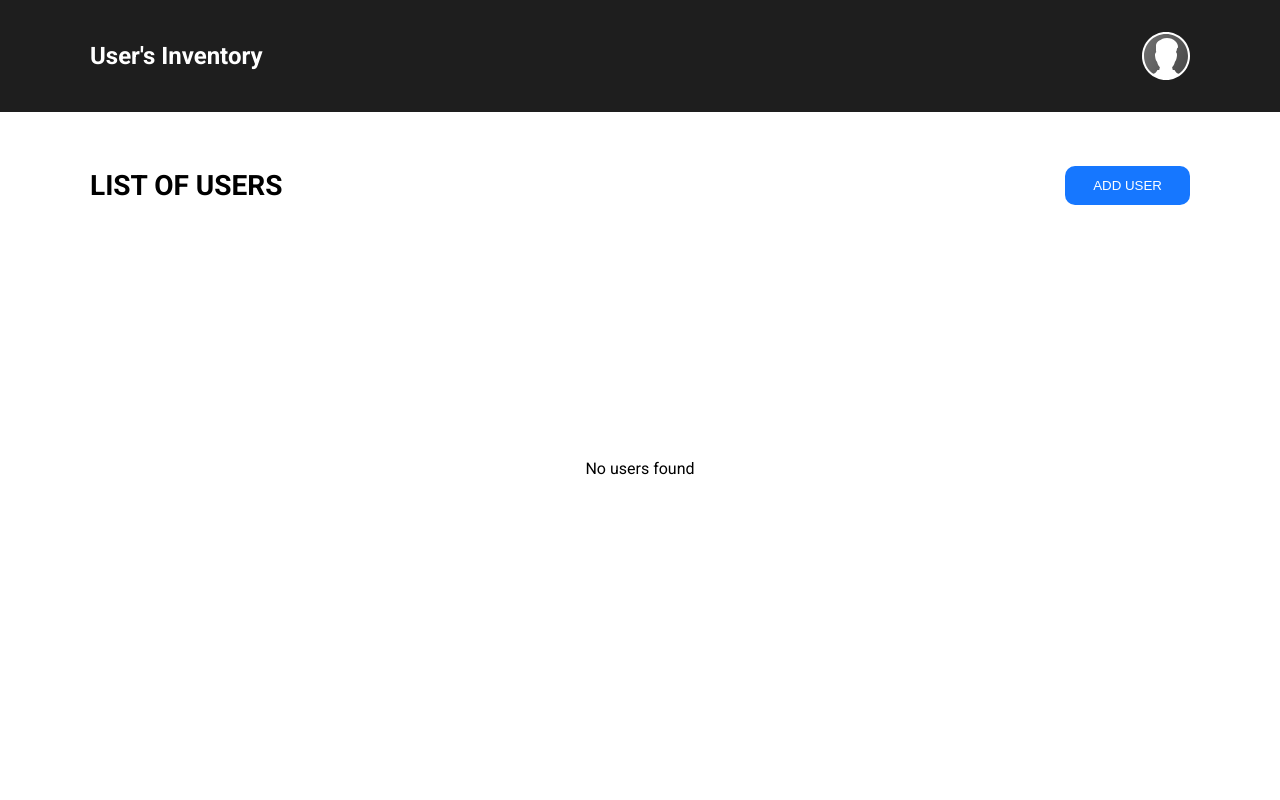
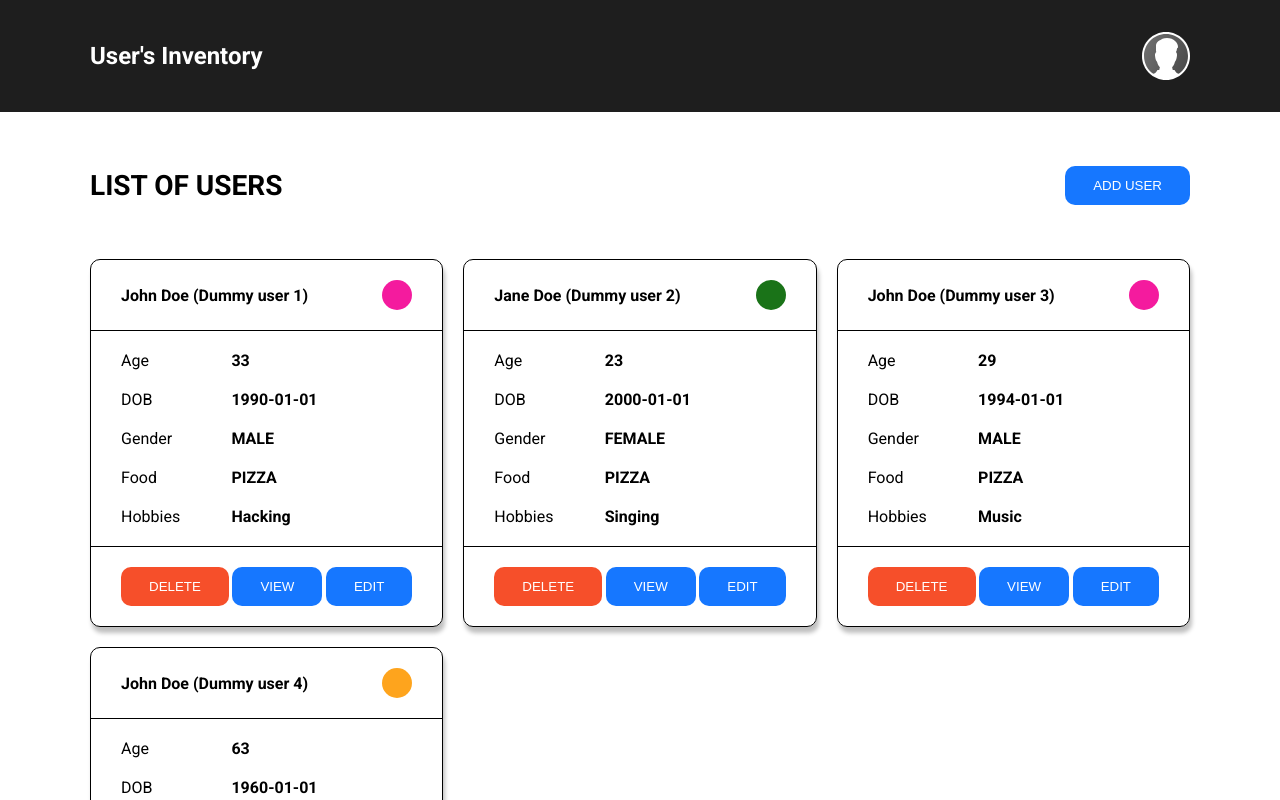
Before and after one commit to SunnyDhanwani/user-inventory, a React (Create React App) app: page / in a window 1280 px wide. Shown: the top 800 px of the page. Built offline with nearby package versions, Linux system fonts and the light colour scheme.

Commit message:
Fixed modal bugs

```diff
--- a/src/App.tsx
+++ b/src/App.tsx
@@ -6,6 +6,53 @@ import AllUsersList from "./components/AllUsersList";
 import { getGlobalItem, setGlobalItem } from "./utils/helper";
 import PaginationBar from "./components/PaginationBar";
 import "./styles/App.scss";
+
+const dummyUsers = [
+  {
+    username: "John Doe (Dummy user 1)",
+    dob: "1990-01-01",
+    age: "33",
+    food: "PIZZA",
+    hobbies: "Hacking",
+    gender: "MALE",
+    createdAt: "2023-09-18T17:37:33.256Z",
+    updatedAt: "2023-09-18T17:37:33.256Z",
+    id: 1583472685439,
+  },
+  {
+    username: "Jane Doe (Dummy user 2)",
+    dob: "2000-01-01",
+    age: "23",
+    food: "PIZZA",
+    hobbies: "Singing",
+    gender: "FEMALE",
+    createdAt: "2023-09-19T17:37:33.256Z",
+    updatedAt: "2023-09-19T17:37:33.256Z",
+    id: 1583472685438,
+  },
+  {
+    username: "John Doe (Dummy user 3)",
+    dob: "1994-01-01",
+    age: "29",
+    food: "PIZZA",
+    hobbies: "Music",
+    gender: "MALE",
+    createdAt: "2023-09-20T17:37:33.256Z",
+    updatedAt: "2023-09-20T17:37:33.256Z",
+    id: 1583472685437,
+  },
+  {
+    username: "John Doe (Dummy user 4)",
+    dob: "1960-01-01",
+    age: "63",
+    food: "Burger",
+    hobbies: "Dancing",
+    gender: "MALE",
+    createdAt: "2023-09-21T17:37:33.256Z",
+    updatedAt: "2023-09-21T17:37:33.256Z",
+    id: 1583472685436,
+  },
+];
 
 function App() {
   const [modalDetails, setModalDetails] = useState({
@@ -29,7 +76,7 @@ function App() {
   const handleUserModalOpen = (id: any = "", isView: boolean = false) => {
     if (id) {
       const allUsers = getGlobalItem("allUsersData");
-      const user = allUsers.some((el: any) => {
+      const user = allUsers.find((el: any) => {
         if (el.id === id) return el;
       });
 
@@ -57,61 +104,18 @@ function App() {
     handleUserModalOpen(id);
   };
 
-  // useEffect(() => {
-  //   setGlobalItem("allUsersData", [
-  //     {
-  //       username: "SunnyDhanwani",
-  //       dob: "2018-12-31",
-  //       age: "5",
-  //       food: "PIZZA",
-  //       hobbies: "TS",
-  //       gender: "MALE",
-  //       createdAt: "2023-09-21T17:37:33.256Z",
-  //       updatedAt: "2023-09-21T17:37:33.256Z",
-  //       id: 1583472685439,
-  //     },
-  //     {
-  //       username: "Gudiya",
-  //       dob: "2018-12-31",
-  //       age: "5",
-  //       food: "PIZZA",
-  //       hobbies: "TS",
-  //       gender: "MALE",
-  //       createdAt: "2023-09-21T17:37:33.256Z",
-  //       updatedAt: "2023-09-21T17:37:33.256Z",
-  //       id: 1583472685438,
-  //     },
-  //     {
-  //       username: "Mummy",
-  //       dob: "2018-12-31",
-  //       age: "5",
-  //       food: "PIZZA",
-  //       hobbies: "TS",
-  //       gender: "MALE",
-  //       createdAt: "2023-09-21T17:37:33.256Z",
-  //       updatedAt: "2023-09-21T17:37:33.256Z",
-  //       id: 1583472685437,
-  //     },
-  //     {
-  //       username: "Papa",
-  //       dob: "2018-12-31",
-  //       age: "5",
-  //       food: "PIZZA",
-  //       hobbies: "TS",
-  //       gender: "MALE",
-  //       createdAt: "2023-09-21T17:37:33.256Z",
-  //       updatedAt: "2023-09-21T17:37:33.256Z",
-  //       id: 1583472685436,
-  //     },
-  //   ]);
-  // }, []);
+  useEffect(() => {
+    const users = getGlobalItem("allUsersData");
+
+    if (!users?.length) setGlobalItem("allUsersData", dummyUsers);
+  }, []);
 
   return (
     <div className="App parent-container">
       <UserModal
         isOpen={modalDetails.isOpen}
         handleModalClose={handleUserModalClose}
-        userDetails={modalDetails?.userDetails || undefined}
+        userDetails={modalDetails?.userDetails}
         isView={modalDetails.isView}
       />
 
```
